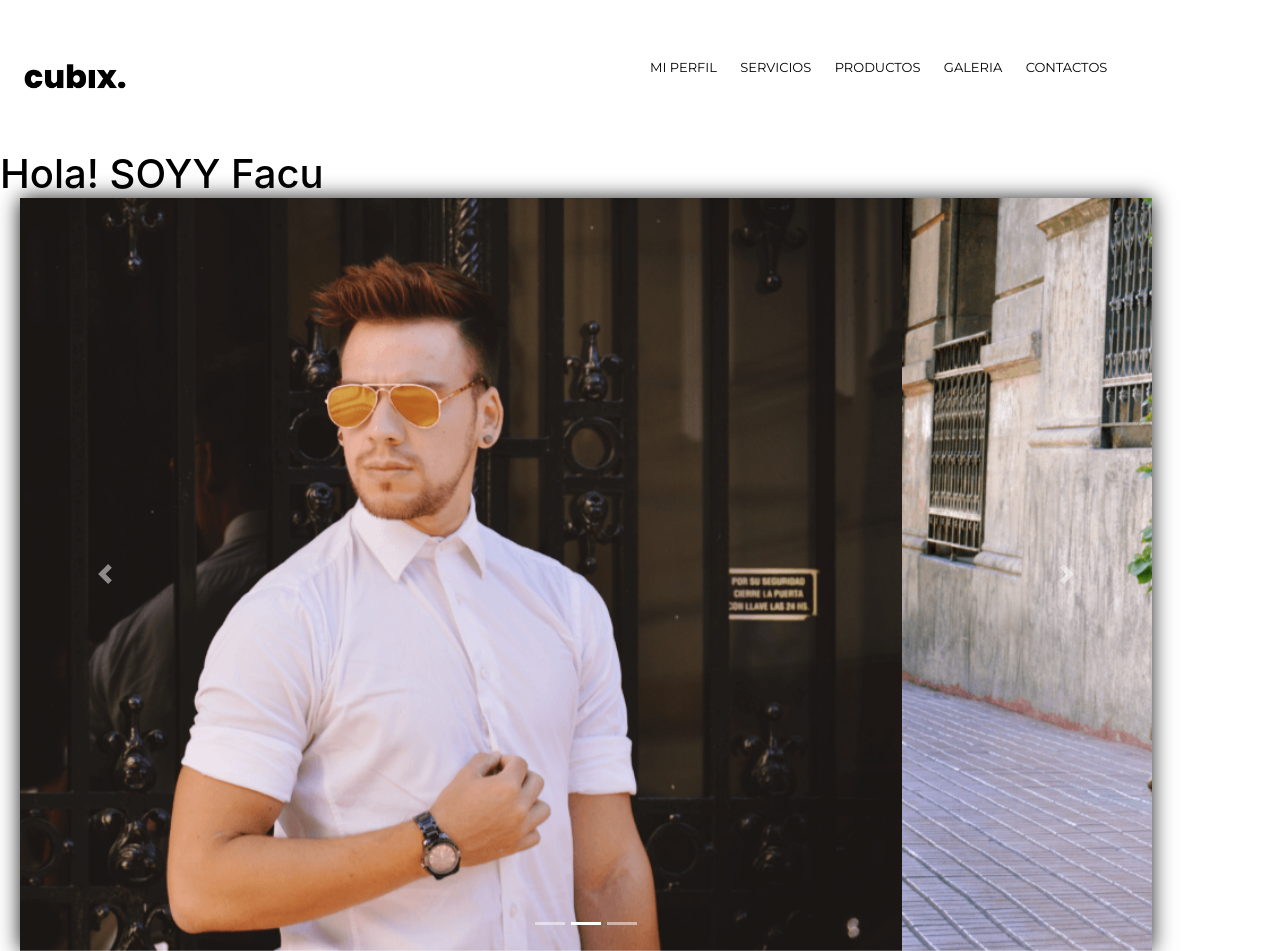
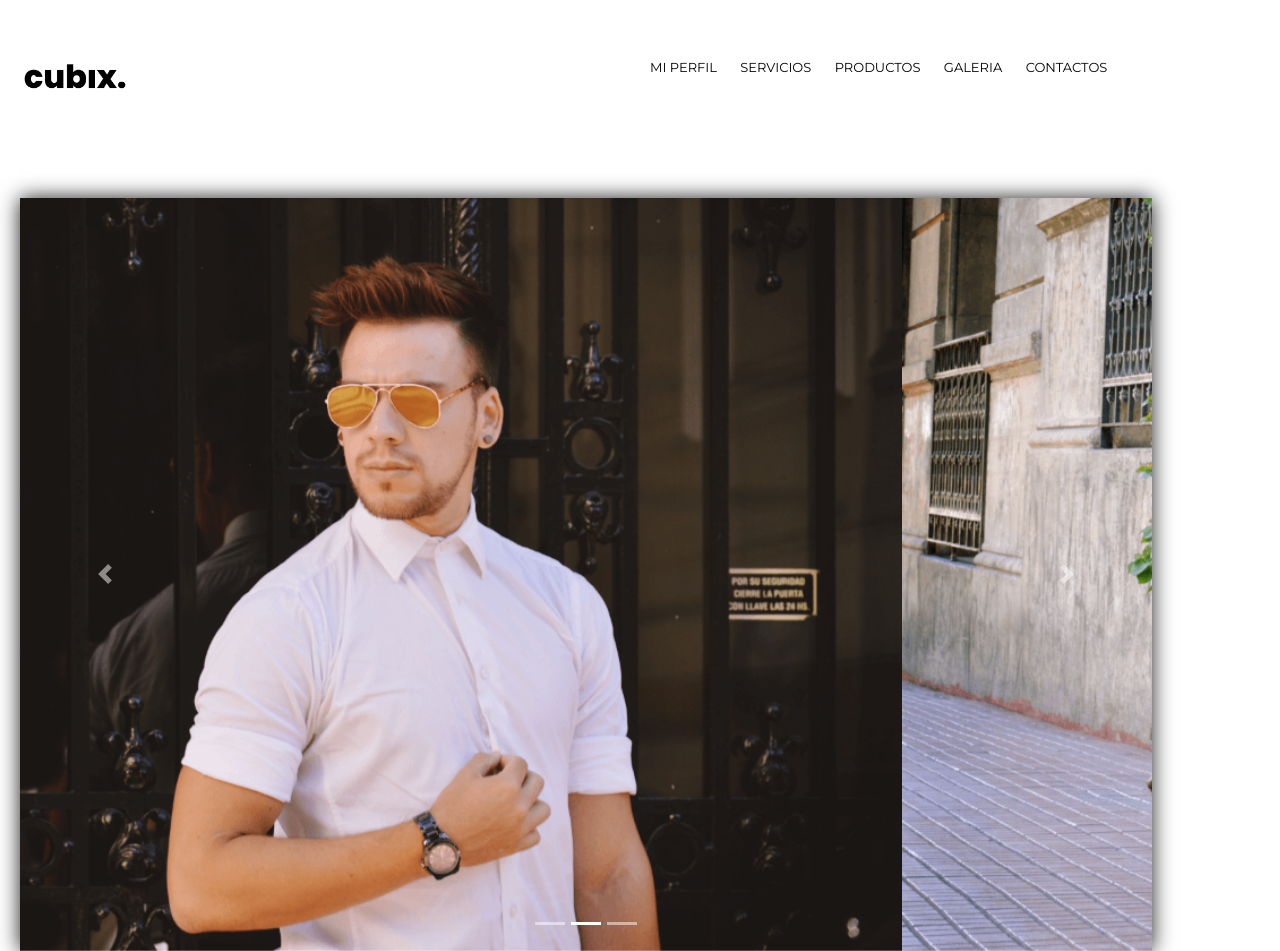
Before and after one commit to Facubillas/RepoCubillas, a website: page index.html in a window 1280 px wide. Shown: the top 951 px of the page. Drawn offline with nearby package versions, Linux system fonts and the light colour scheme; files that its build step writes are made by us from their sources.

Commit message:
Modificacion 2 Titulo Principal Index

```diff
--- a/scss/_tipografias.scss
+++ b/scss/_tipografias.scss
@@ -16,7 +16,7 @@
     z-index: 100px;
     margin-top: 0px;
     margin-bottom: 0;
-    color: black;
+    color:transparent;
 }
 
 
```
